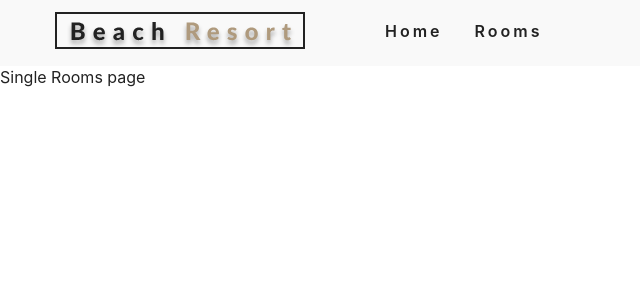
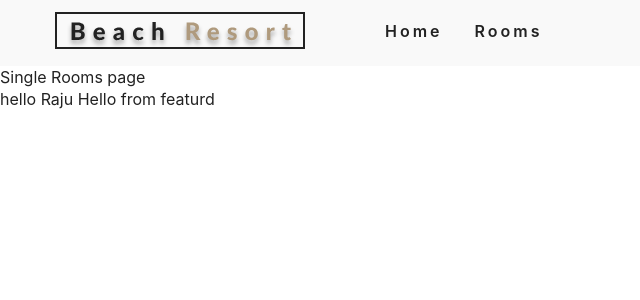
Before and after one commit to raju-ahammad/react-hotel-information-, a React (Create React App) app: page /rooms/double-basic in a window 1280 px wide. Shown: the top 300 px of the page, without its empty margins (0-640 px from the left). Built offline with nearby package versions, Linux system fonts and the light colour scheme.

Commit message:
SetuP Context Api

```diff
--- a/src/App.js
+++ b/src/App.js
@@ -6,6 +6,7 @@
 import Rooms from './Components/Layout/Rooms';
 import SingleRoom from './Components/Layout/SingleRoom';
 import Navbar from './Components/Navbar/Navbar';
+import FeaturedRooms from './Components/Rooms/FeaturedRooms';
 
 function App() {
   return (
@@ -17,6 +18,7 @@
         <Route exact path="/rooms/:slug" component={SingleRoom} />
         <Route component={ Error } />
       </Switch>
+      <FeaturedRooms/>
     </>
   );
 }
--- /dev/null
+++ b/src/Components/Rooms/FeaturedRooms.jsx
@@ -0,0 +1,17 @@
+import React, { Component } from 'react';
+import { RoomContext } from '../../context';
+
+
+export class FeaturedRooms extends Component {
+    static contextType = RoomContext
+    render() {
+        const { name, greeting } = this.context
+        return (
+            <div>
+                hello {name} { greeting } from featurd
+            </div>
+        )
+    }
+}
+
+export default FeaturedRooms
--- /dev/null
+++ b/src/context.jsx
@@ -0,0 +1,20 @@
+import React, { Component } from 'react';
+
+const RoomContext = React.createContext()
+
+export default class RoomProvider  extends Component {
+    state = {
+        greeting: "Hello",
+        name : "Raju"
+    }
+    render() {
+        return (
+            <RoomContext.Provider value={{ ...this.state }}>
+                {this.props.children}
+            </RoomContext.Provider>
+        )
+    }
+}
+
+const RoomConsumer = RoomContext.Consumer;
+export { RoomContext, RoomProvider, RoomConsumer };
--- a/src/index.js
+++ b/src/index.js
@@ -2,14 +2,16 @@
 import ReactDOM from 'react-dom';
 import { BrowserRouter as Router } from "react-router-dom";
 import App from './App';
+import RoomProvider from './context';
 import './index.css';
 
 ReactDOM.render(
   <React.StrictMode>
-    <Router>
-      <App />
-    </Router>
-
+    <RoomProvider>
+      <Router>
+        <App />
+      </Router>
+    </RoomProvider>
   </React.StrictMode>,
   document.getElementById('root')
 );
```
